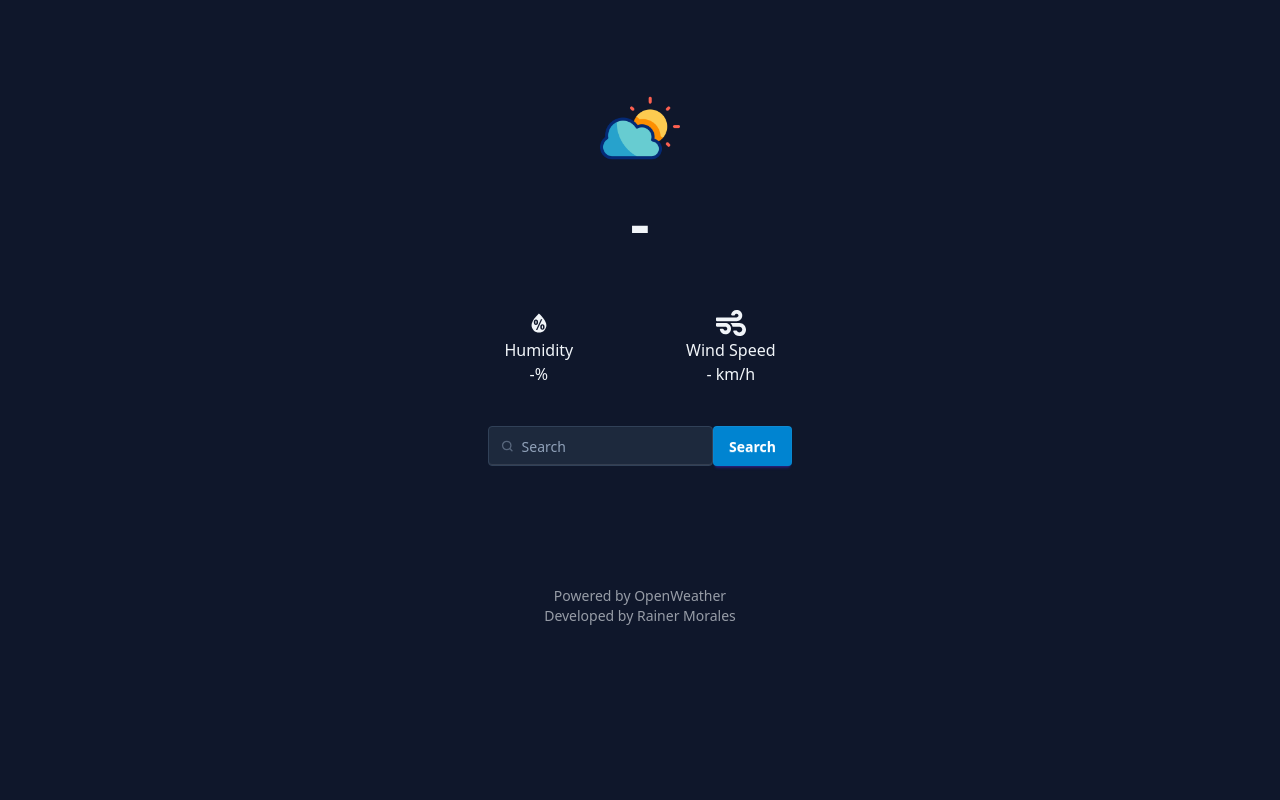
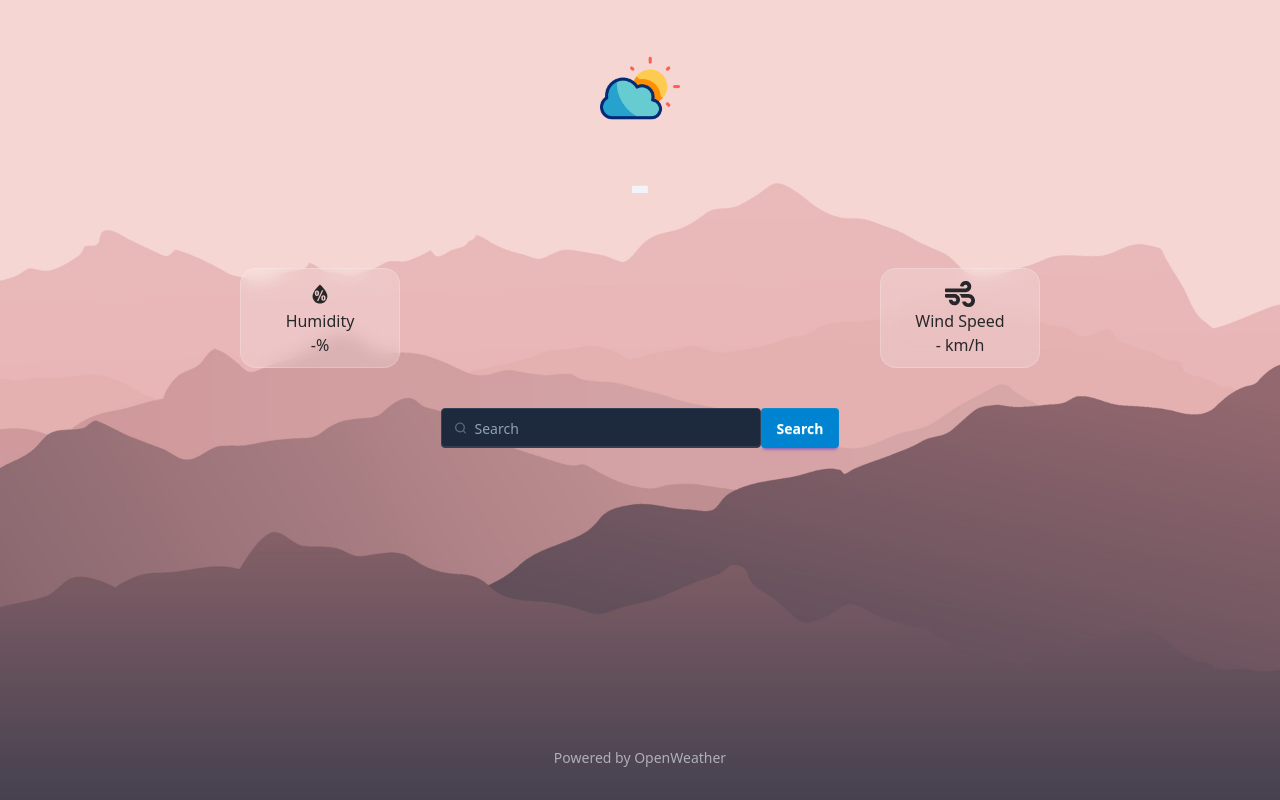
Before and after one commit to RainerMorales/Forecasa, a React (Vite) app: page / in a window 1280 px wide. Built offline with nearby package versions, Linux system fonts and the light colour scheme; no server answers.

Commit message:
improve ui

```diff
--- a/index.html
+++ b/index.html
@@ -4,7 +4,7 @@
     <meta charset="UTF-8" />
     <link rel="icon" type="image/svg+xml" href="/weather.png" />
     <meta name="viewport" content="width=device-width, initial-scale=1.0" />
-    <title>Weather App</title>
+    <title>Daily Forecast</title>
 
   </head>
   <body>
--- a/src/App.tsx
+++ b/src/App.tsx
@@ -3,7 +3,9 @@ import Weather from "./Weather";
 function App() {
   return (
     <>
-      <Weather></Weather>
+      <div className="h-screen bg-cover bg-center" style={{ backgroundImage: 'url("background.jpg")' }}>
+        <Weather></Weather>
+      </div>
     </>
   );
 }
--- a/src/Weather.tsx
+++ b/src/Weather.tsx
@@ -19,9 +19,9 @@ function Weather() {
       const key = import.meta.env.VITE_WEATHER_API_KEY;
       const response = await fetch(`${url}&units=metric&appid=${key}`);
       const result = await response.json();
-      console.log(result)
+      console.log(result);
       setTemp({
-        temp: Math.round(result.main.temp) +"°C",
+        temp: Math.round(result.main.temp) + "°C",
         city: result.name,
         humidity: result.main.humidity,
         windspeed: result.wind.speed,
@@ -43,7 +43,10 @@ function Weather() {
   return (
     <>
       <Toaster></Toaster>
-      <div className="rounded-lg w-sm mt-10 m-auto comic-relief-regular">
+      <div
+        className="
+ comic-relief-regular"
+      >
         <div className="flex flex-col items-center p-6">
           <div className="p-6">
             <img className="w-20" src="cloudy.png" alt="" />
@@ -60,12 +63,12 @@ function Weather() {
           <div className="text-2xl font-bold p-4">{Temp?.city}</div>
         </div>
         <div className="flex justify-around text-center">
-          <div className="flex flex-col items-center">
+          <div className="flex flex-col items-center justify-center w-40 h-25 rounded-2xl backdrop-blur-sm bg-white/20 border border-white/20 text-zinc-800">
             <WiHumidity size={30} />
             <div>Humidity</div>
             <div>{Temp ? <div>{Temp.humidity}%</div> : <div>-</div>}</div>
           </div>
-          <div className="flex flex-col items-center">
+          <div className="flex flex-col items-center justify-center w-40 h-25 rounded-2xl backdrop-blur-sm bg-white/20 border border-white/20 text-zinc-800">
             <FaWind size={30} />
             <div>Wind Speed</div>
             <div>{Temp ? <div>{Temp.windspeed} km/h</div> : <div>-</div>}</div>
@@ -104,9 +107,9 @@ function Weather() {
             Search
           </button>
         </div>
-        <div className=" p-20 text-center text-sm opacity-60">
-          Powered by OpenWeather <br /> Developed by Rainer Morales
-        </div>
+      </div>
+      <div className="fixed p-8 bottom-0 w-full text-center text-sm opacity-60">
+        Powered by OpenWeather
       </div>
     </>
   );
```
Also changed, not shown: public/background.jpg (added).
